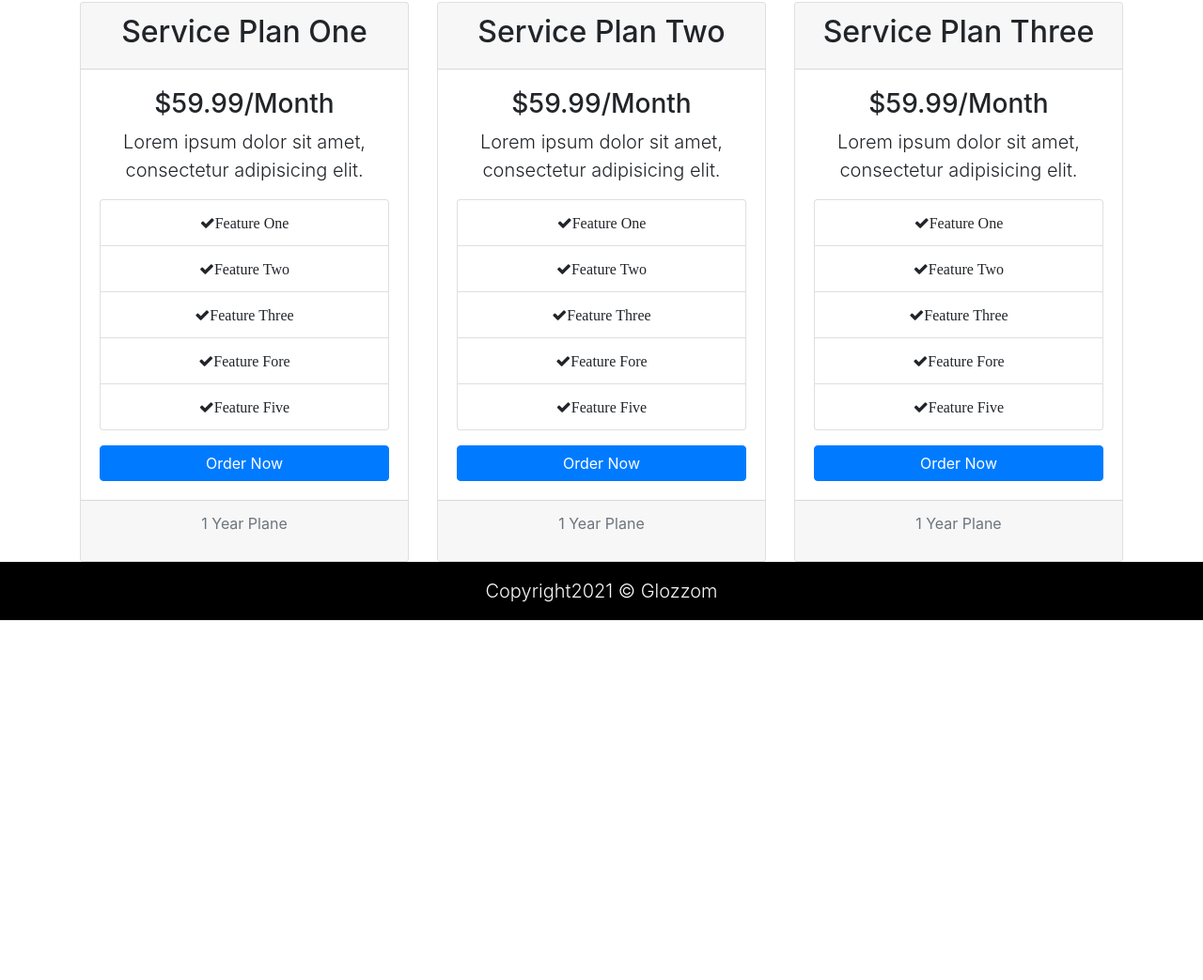
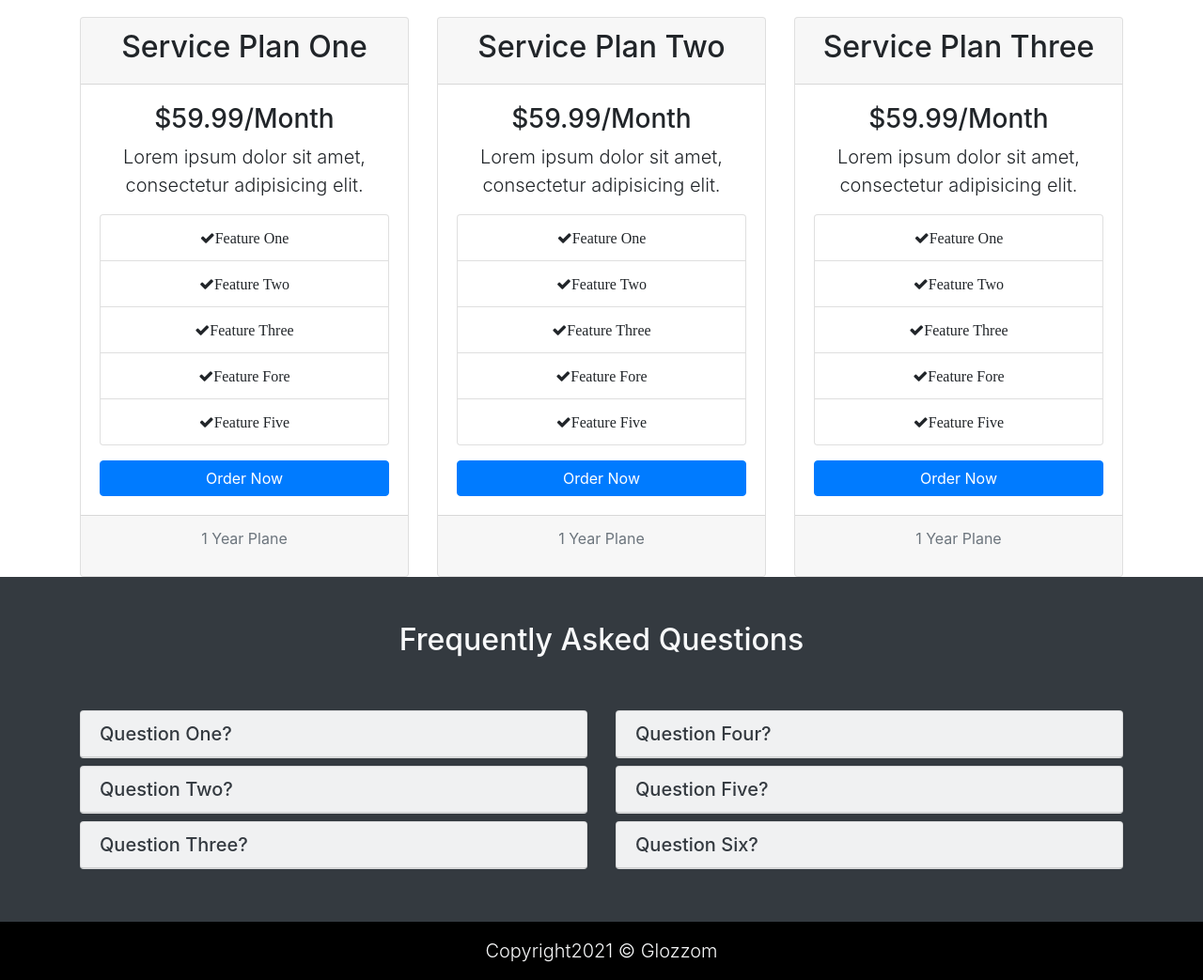
Before and after one commit to hasan972/Glozzom-Project, a plain HTML site: page services.html in a window 1280 px wide. Shown: the part 302-1345 px from the top of the page at 94% size. Before the commit the page ends 962 px from the top, so only its background shows below. Drawn offline with Linux system fonts and the light colour scheme.

Commit message:
Frequently Ask A Qustion

```diff
--- a/services.html
+++ b/services.html
@@ -59,7 +59,7 @@
 <section id="pricetable">
   <div class="container">
     <div class="row">
-      <div class="col-lg-4">
+      <div class="col-lg-4 mt-3">
         <div class="card mt-5 text-center">
           <div class="card-header">
             <h2>Service Plan One</h2>
@@ -93,7 +93,7 @@
           </div>
         </div>
       </div>
-      <div class="col-lg-4">
+      <div class="col-lg-4 mt-3">
         <div class="card mt-5 text-center">
           <div class="card-header">
             <h2>Service Plan Two</h2>
@@ -127,7 +127,7 @@
           </div>
         </div>
       </div>
-      <div class="col-lg-4">
+      <div class="col-lg-4 mt-3">
         <div class="card mt-5 text-center">
           <div class="card-header">
             <h2>Service Plan Three</h2>
@@ -164,6 +164,95 @@
     </div>
   </div>
 </section>
+
+<!--FAQ Section-->
+<section id="faq" class="bg-dark py-5 text-light">
+    <div class="container">
+      <h2 class="text-center">Frequently Asked Questions</h2>
+      <div class="row pt-5">
+        <div class="col-md-6">
+          <div id="accordion">
+            <div class="card bg-light text-dark mb-2">
+              <div class="card-header" id="headingOne">
+                <a href="#collapseOne" class="text-dark" data-toggle="collapse" data-parent="#accordion">
+                  <h5 class="mb-0">Question One?</h5>
+                </a>
+              </div>
+              <div id="collapseOne" class="collapse">
+                <div class="card-body lead">
+                  Lorem ipsum dolor sit amet, consectetur adipisicing elit. At praesentium, necessitatibus qui deleniti. Eum harum porro repudiandae adipisci repellat saepe?
+                </div>
+              </div>
+            </div>
+            <div class="card bg-light text-dark mb-2">
+              <div class="card-header" id="headingTwo">
+                <a href="#collapseTwo" class="text-dark" data-toggle="collapse" data-parent="#accordion">
+                  <h5 class="mb-0">Question Two?</h5>
+                </a>
+              </div>
+              <div id="collapseTwo" class="collapse">
+                <div class="card-body lead">
+                  Lorem ipsum dolor sit amet, consectetur adipisicing elit. At praesentium, necessitatibus qui deleniti. Eum harum porro repudiandae adipisci repellat saepe?
+                </div>
+              </div>
+            </div>
+            <div class="card bg-light text-dark mb-2">
+              <div class="card-header" id="headingThree">
+                <a href="#collapseThree" class="text-dark" data-toggle="collapse" data-parent="#accordion">
+                  <h5 class="mb-0">Question Three?</h5>
+                </a>
+              </div>
+              <div id="collapseThree" class="collapse">
+                <div class="card-body lead">
+                  Lorem ipsum dolor sit amet, consectetur adipisicing elit. At praesentium, necessitatibus qui deleniti. Eum harum porro repudiandae adipisci repellat saepe?
+                </div>
+              </div>
+            </div>
+          </div>
+        </div>
+        <div class="col-md-6">
+          <div id="accordion">
+            <div class="card bg-light text-dark mb-2">
+              <div class="card-header" id="headingFour">
+                <a href="#collapseFour" class="text-dark" data-toggle="collapse" data-parent="#accordion">
+                  <h5 class="mb-0">Question Four?</h5>
+                </a>
+              </div>
+              <div id="collapseFour" class="collapse">
+                <div class="card-body lead">
+                  Lorem ipsum dolor sit amet, consectetur adipisicing elit. At praesentium, necessitatibus qui deleniti. Eum harum porro repudiandae adipisci repellat saepe?
+                </div>
+              </div>
+            </div>
+            <div class="card bg-light text-dark mb-2">
+              <div class="card-header" id="headingFive">
+                <a href="#collapseFive" class="text-dark" data-toggle="collapse" data-parent="#accordion">
+                  <h5 class="mb-0">Question Five?</h5>
+                </a>
+              </div>
+              <div id="collapseFive" class="collapse">
+                <div class="card-body lead">
+                  Lorem ipsum dolor sit amet, consectetur adipisicing elit. At praesentium, necessitatibus qui deleniti. Eum harum porro repudiandae adipisci repellat saepe?
+                </div>
+              </div>
+            </div>
+            <div class="card bg-light text-dark mb-2">
+              <div class="card-header" id="headingSix">
+                <a href="#collapseSix" class="text-dark" data-toggle="collapse" data-parent="#accordion">
+                  <h5 class="mb-0">Question Six?</h5>
+                </a>
+              </div>
+              <div id="collapseSix" class="collapse">
+                <div class="card-body lead">
+                  Lorem ipsum dolor sit amet, consectetur adipisicing elit. At praesentium, necessitatibus qui deleniti. Eum harum porro repudiandae adipisci repellat saepe?
+                </div>
+              </div>
+            </div>
+          </div>
+        </div>
+      </div>
+    </div>
+  </section>
 
 
 
```
